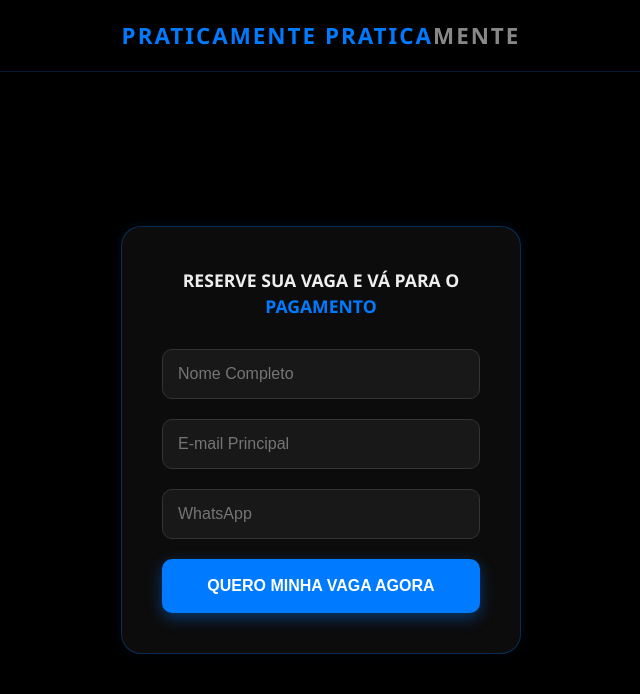
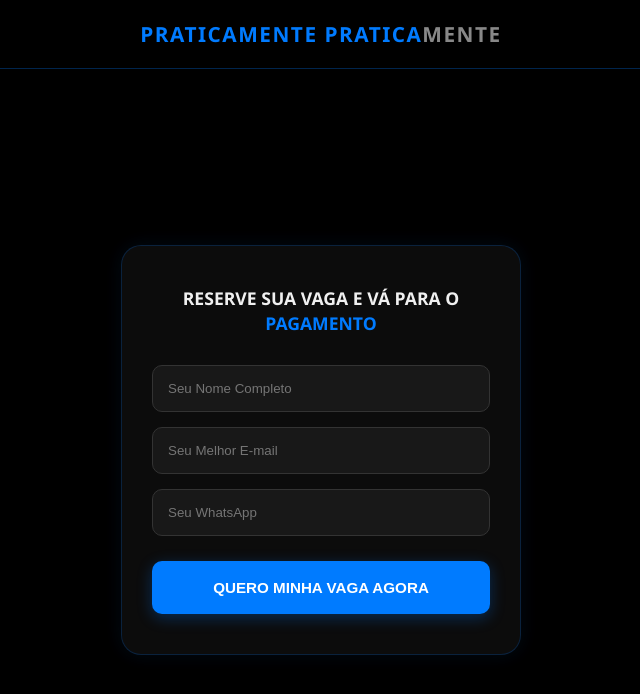
Before and after one commit to otaviooaugusto13-cyber/edu, a website: page index.html in a window 1280 px wide. Shown: the whole page, without its empty margins (319-959 px from the left). Drawn offline with Linux system fonts and the light colour scheme.

Commit message:
Update index.html

```diff
--- a/index.html
+++ b/index.html
@@ -5,167 +5,147 @@
     <meta name="viewport" content="width=device-width, initial-scale=1.0">
     <title>Praticamente - Inscrição</title>
     <style>
-        /* RESET BÁSICO */
-        * {
-            box-sizing: border-box;
-            margin: 0;
-            padding: 0;
-        }
+        /* RESET */
+        * { box-sizing: border-box; margin: 0; padding: 0; }
 
         body {
-            background-color: #000; /* Fundo Preto */
-            color: #fff;
-            font-family: 'Segoe UI', Tahoma, Geneva, Verdana, sans-serif;
+            background-color: #000000; /* Fundo totalmente preto */
+            color: #ffffff;
+            font-family: 'Segoe UI', Arial, sans-serif;
             min-height: 100vh;
             display: flex;
             flex-direction: column;
             justify-content: center;
             align-items: center;
             overflow-x: hidden;
+            position: relative;
         }
 
-        /* --- FUNDOS DINÂMICOS --- */
-        @media (max-width: 768px) {
-            body {
-                background-image: linear-gradient(rgba(0,0,0,0.5), rgba(0,0,0,0.5)), url('https://raw.githubusercontent.com/otaviooaugusto13-cyber/edu/main/eduardo.png');
-                background-size: contain;
-                background-repeat: no-repeat;
-                background-position: bottom right;
-            }
-        }
-        @media (min-width: 769px) {
-            body {
-                background-image: linear-gradient(rgba(0,0,0,0.7), rgba(0,0,0,0.7)), url('SUA_FOTO_PC.jpg');
-                background-size: cover;
-                background-position: center;
-            }
-        }
-
-        /* --- CABEÇALHO VIDRO FUMÊ --- */
-        .glass-header {
+        /* --- CABEÇALHO VIDRO FUMÊ (FIXO) --- */
+        .header-glass {
             width: 100%;
             position: fixed;
             top: 0;
             left: 0;
             padding: 20px 0;
             text-align: center;
-            z-index: 100;
+            z-index: 1000;
 
-            /* Efeito Vidro */
-            background: rgba(0, 0, 0, 0.6);
-            backdrop-filter: blur(15px);
-            -webkit-backdrop-filter: blur(15px);
-            border-bottom: 1px solid rgba(0, 123, 255, 0.2);
+            /* Efeito Fumê */
+            background: rgba(0, 0, 0, 0.75);
+            backdrop-filter: blur(12px);
+            -webkit-backdrop-filter: blur(12px);
+            border-bottom: 1px solid rgba(0, 123, 255, 0.3); /* Linha azul fina */
         }
 
-        .logo-text {
-            font-size: 1.4rem;
-            font-weight: 900;
-            letter-spacing: 2px;
+        .logo-box {
+            font-size: 1.3rem;
+            font-weight: 800;
+            letter-spacing: 1.5px;
             text-transform: uppercase;
         }
 
-        .azul { color: #007bff; }  /* Azul da Logo */
-        .cinza { color: #888888; } /* Cinza Mente */
+        /* Cores solicitadas */
+        .text-blue { color: #007bff; }
+        .text-gray { color: #888888; }
+
+        /* --- FUNDOS --- */
+        @media (max-width: 768px) {
+            body {
+                background-image: linear-gradient(rgba(0,0,0,0.6), rgba(0,0,0,0.8)),
+                                  url('https://raw.githubusercontent.com/otaviooaugusto13-cyber/edu/main/eduardo.png');
+                background-size: contain;
+                background-repeat: no-repeat;
+                background-position: bottom right;
+            }
+        }
 
         /* --- CONTAINER DO FORMULÁRIO --- */
-        .form-container {
-            background: rgba(15, 15, 15, 0.8);
+        .main-container {
+            background: rgba(15, 15, 15, 0.85);
             backdrop-filter: blur(20px);
-            border: 1px solid rgba(0, 123, 255, 0.3);
+            -webkit-backdrop-filter: blur(20px);
+            padding: 40px 30px;
             border-radius: 20px;
-            padding: 40px;
             width: 90%;
             max-width: 400px;
-            box-shadow: 0 15px 35px rgba(0, 0, 0, 0.8), 0 0 15px rgba(0, 123, 255, 0.1);
+            border: 1px solid rgba(0, 123, 255, 0.2);
+            box-shadow: 0 0 40px rgba(0, 0, 0, 0.5), 0 0 20px rgba(0, 123, 255, 0.1);
             z-index: 10;
-            margin-top: 80px; /* Para não ficar embaixo do header */
+            margin-top: 100px; /* Evita o header */
         }
 
         h2 {
+            text-align: center;
             font-size: 1.1rem;
-            text-align: center;
             margin-bottom: 30px;
-            line-height: 1.5;
-            color: #eee;
+            color: #f0f0f0;
+            line-height: 1.4;
         }
 
-        h2 span {
-            color: #007bff;
-            font-weight: bold;
-        }
+        h2 span { color: #007bff; font-weight: bold; }
 
-        /* --- CAMPOS DE ENTRADA --- */
-        .input-group {
-            margin-bottom: 20px;
-        }
-
+        /* --- INPUTS --- */
         input {
             width: 100%;
             padding: 15px;
+            margin-bottom: 15px;
+            border: 1px solid #333;
             border-radius: 10px;
-            border: 1px solid #333;
             background: rgba(255, 255, 255, 0.05);
             color: #fff;
-            font-size: 1rem;
+            outline: none;
             transition: 0.3s;
-            outline: none;
         }
 
         input:focus {
             border-color: #007bff;
             background: rgba(0, 123, 255, 0.05);
-            box-shadow: 0 0 10px rgba(0, 123, 255, 0.2);
         }
 
         /* --- BOTÃO AZUL --- */
-        .btn-submit {
+        .btn-action {
             width: 100%;
             padding: 18px;
             background-color: #007bff;
             color: #fff;
             border: none;
             border-radius: 10px;
-            font-weight: bold;
-            font-size: 1rem;
+            font-weight: 800;
+            font-size: 0.95rem;
             cursor: pointer;
             text-transform: uppercase;
             transition: 0.3s;
-            box-shadow: 0 5px 15px rgba(0, 123, 255, 0.4);
+            box-shadow: 0 4px 15px rgba(0, 123, 255, 0.3);
+            margin-top: 10px;
         }
 
-        .btn-submit:hover {
+        .btn-action:hover {
             background-color: #0056b3;
-            transform: scale(1.02);
-            box-shadow: 0 8px 20px rgba(0, 123, 255, 0.6);
+            transform: translateY(-2px);
+            box-shadow: 0 6px 20px rgba(0, 123, 255, 0.5);
         }
     </style>
 </head>
 <body>
 
-    <header class="glass-header">
-        <div class="logo-text">
-            <span class="azul">PRATICAMENTE PRATICA</span><span class="cinza">MENTE</span>
+    <header class="header-glass">
+        <div class="logo-box">
+            <span class="text-blue">PRATICAMENTE PRATICA</span><span class="text-gray">MENTE</span>
         </div>
     </header>
 
-    <div class="form-container">
+    <div class="main-container">
         <h2>RESERVE SUA VAGA E VÁ PARA O <span>PAGAMENTO</span></h2>
 
         <form action="https://formspree.io/f/xyznmr" method="POST">
-            <div class="input-group">
-                <input type="text" name="nome" placeholder="Nome Completo" required>
-            </div>
-            <div class="input-group">
-                <input type="email" name="email" placeholder="E-mail Principal" required>
-            </div>
-            <div class="input-group">
-                <input type="tel" name="telefone" placeholder="WhatsApp" required>
-            </div>
+            <input type="text" name="nome" placeholder="Seu Nome Completo" required>
+            <input type="email" name="email" placeholder="Seu Melhor E-mail" required>
+            <input type="tel" name="telefone" placeholder="Seu WhatsApp" required>
 
             <input type="hidden" name="_next" value="https://pay.hotmart.com/Y103400130Y">
 
-            <button type="submit" class="btn-submit">QUERO MINHA VAGA AGORA</button>
+            <button type="submit" class="btn-action">QUERO MINHA VAGA AGORA</button>
         </form>
     </div>
 
```
